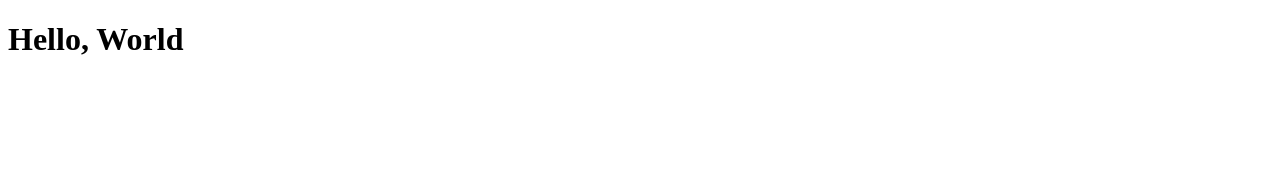
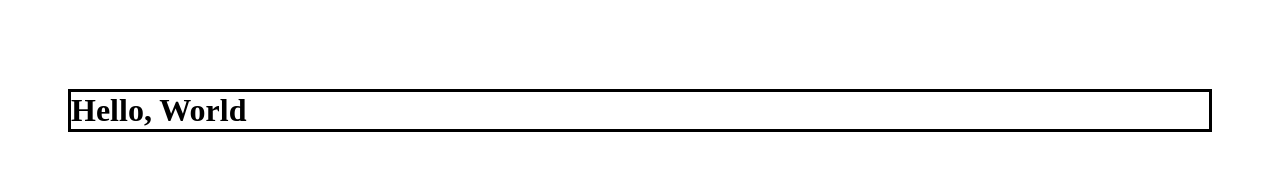
Before and after one commit to codeme254/CSS, a plain HTML site: page index.html in a window 1280 px wide. Drawn offline with Linux system fonts and the light colour scheme.

Commit message:
include css borders

```diff
--- a/index.html
+++ b/index.html
@@ -4,6 +4,7 @@
     <meta charset="UTF-8">
     <meta name="viewport" content="width=device-width, initial-scale=1.0">
     <title>CSS</title>
+    <link rel="stylesheet" href="styles.css">
 </head>
 <body>
     <h1>Hello, World</h1>
--- a/styles.css
+++ b/styles.css
@@ -1,7 +1,9 @@
 
-
+body{
+    padding: 60px;
+}
 
 h1 {
-    color: red;
-    border: 3px solid green;
+    border-style: solid;
+    border-width: medium;
 }
```
Also changed, not shown: 1 other file.
